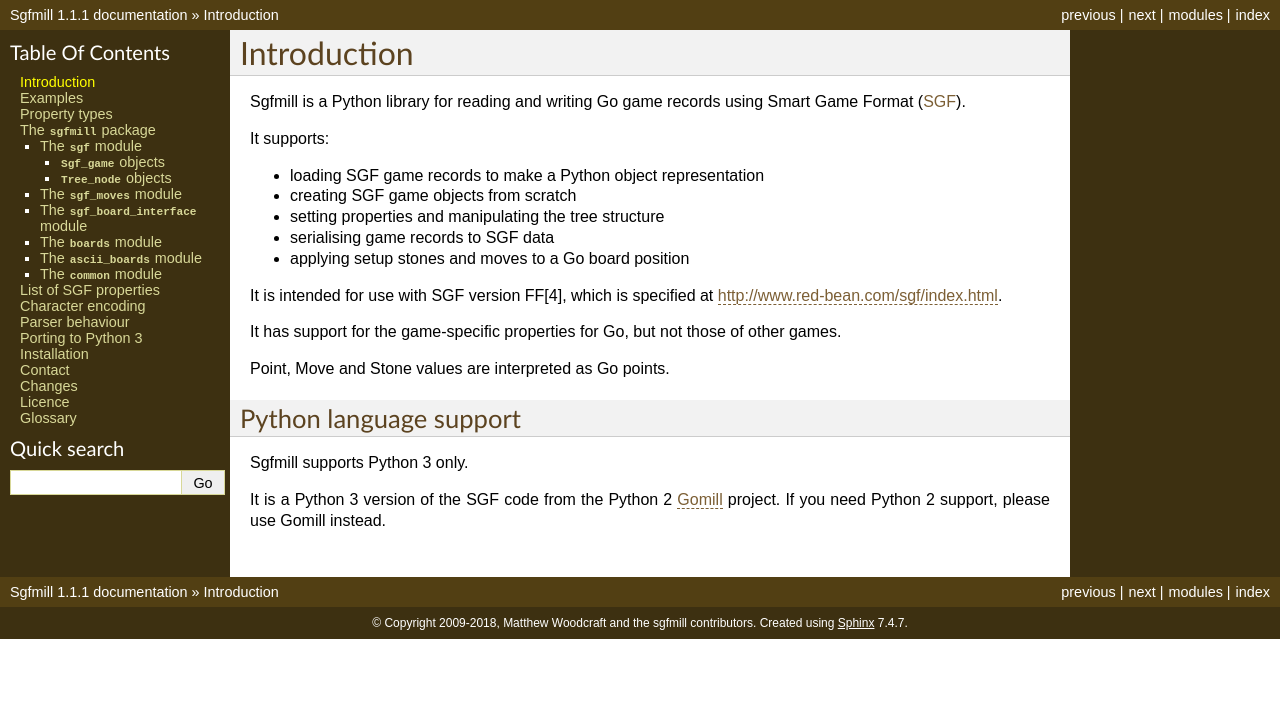
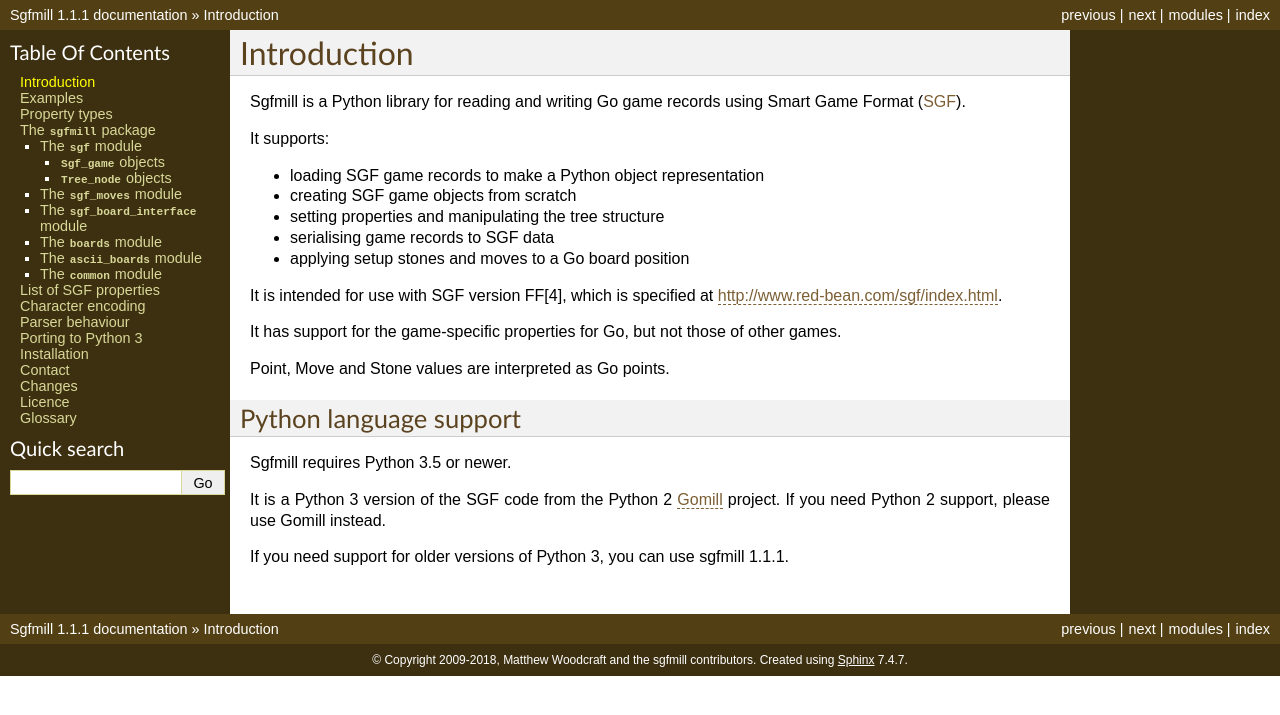
Before and after one commit to mattheww/sgfmill, a Sphinx documentation site: the page built from doc/intro.rst, in a window 1280 px wide. Shown: the top 715 px of the page. Built offline with Sphinx 7.4.7, drawn with Linux system fonts in a browser that asks for light colours.

Commit message:
Document the PR8 Board speedups and updated Python requirement

```diff
--- a/doc/changes.rst
+++ b/doc/changes.rst
@@ -1,5 +1,10 @@
 Changes
 =======
+
+* Sped up the :class:`.Board` implementation (thanks to Lin, Yong Xiang).
+
+* The minimum Python version is now 3.5.
+
 
 Sgfmill 1.1.1 (2018-05-20)
 --------------------------
--- a/doc/intro.rst
+++ b/doc/intro.rst
@@ -24,9 +24,11 @@
 Python language support
 -----------------------
 
-Sgfmill supports Python 3 only.
+Sgfmill requires Python 3.5 or newer.
 
 It is a Python 3 version of the |sgf| code from the Python 2 Gomill__ project.
 If you need Python 2 support, please use Gomill instead.
 
+If you need support for older versions of Python 3, you can use sgfmill 1.1.1.
+
 .. __: https://mjw.woodcraft.me.uk/gomill/
```
